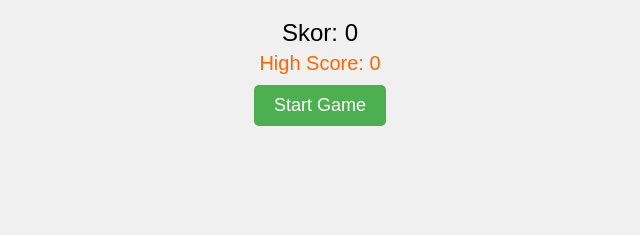
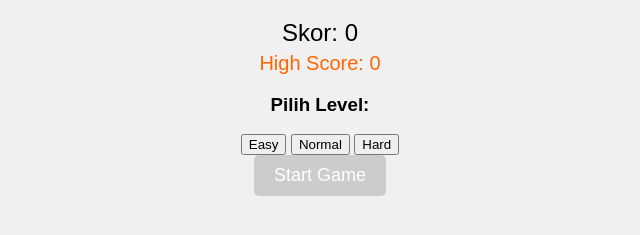
Before and after one commit to kiyysigma/snake, a plain HTML site: page index.html in a window 1280 px wide. Shown: the part 81-316 px from the top of the page, without its empty margins (320-960 px from the left). Drawn offline with Linux system fonts and the light colour scheme.

Commit message:
Add level selection and disable start button

```diff
--- a/index.html
+++ b/index.html
@@ -2,7 +2,7 @@
 <html lang="id">
 <head>
     <meta charset="UTF-8">
-    <meta name="viewport" content="width=device-width, initial-scale=1.0">  <!-- Untuk responsive mobile -->
+    <meta name="viewport" content="width=device-width, initial-scale=1.0">
     <title>Game Ular Sederhana</title>
     <link rel="stylesheet" href="style.css">
 </head>
@@ -11,10 +11,16 @@
         <h1>Game Ular</h1>
         <div id="score">Skor: 0</div>
         <div id="highScore">High Score: 0</div>
-        <button id="startBtn">Start Game</button>
+        <div id="levelSelect">
+            <h3>Pilih Level:</h3>
+            <button id="easyBtn">Easy</button>
+            <button id="normalBtn">Normal</button>
+            <button id="hardBtn">Hard</button>
+        </div>
+        <button id="startBtn" disabled>Start Game</button>
     </div>
     <canvas id="gameCanvas" width="400" height="400"></canvas>
-    <div id="controls" class="hidden">  <!-- Kontrol tombol untuk mobile -->
+    <div id="controls" class="hidden">
         <button id="upBtn">↑</button>
         <div>
             <button id="leftBtn">←</button>
```
